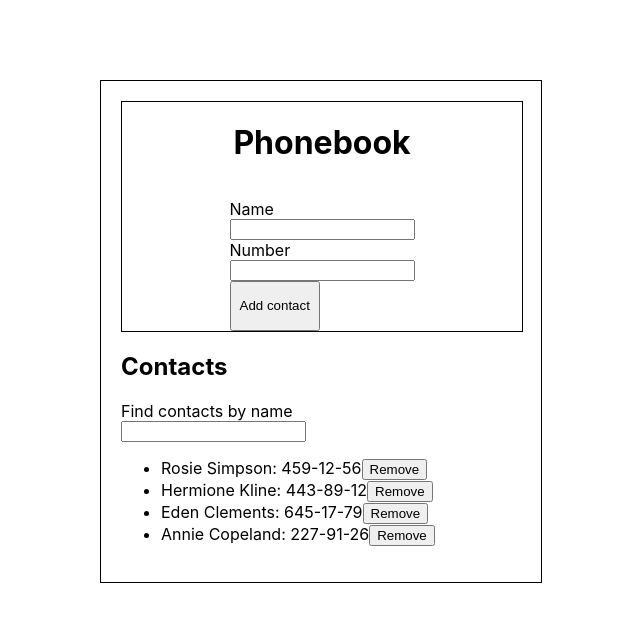
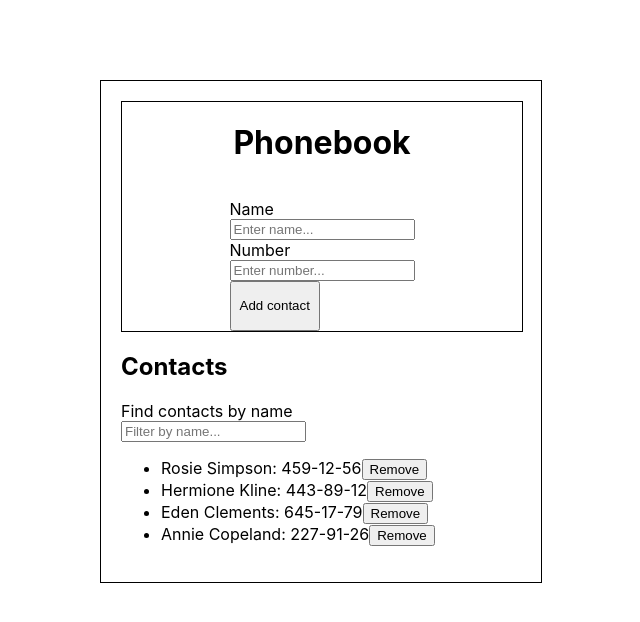
Before and after one commit to NikoNikoUA/goit-react-hw-02-phonebook, a React (Create React App) app: page / in a window 1280 px wide. Shown: the top 622 px of the page, without its empty margins (319-959 px from the left). Built offline with nearby package versions, Linux system fonts and the light colour scheme; what notiflix would draw is missing.

Commit message:
added patterns

```diff
--- a/src/components/ContactForm/ContactForm.js
+++ b/src/components/ContactForm/ContactForm.js
@@ -37,6 +37,8 @@ class ContactForm extends Component {
             required
             value={this.state.name}
             onChange={this.onInputChange}
+            placeholder="Enter name..."
+            pattern="^[a-zA-Zа-яА-Я]+(([' \-][a-zA-Zа-яА-Я ])?[a-zA-Zа-яА-Я]*)*$"
           />
         </label>
         <label className={css.labelTel}>
@@ -48,6 +50,8 @@ class ContactForm extends Component {
             required
             value={this.state.number}
             onChange={this.onInputChange}
+            placeholder="Enter number..."
+            pattern="\+?\d{1,4}?[ .\-\s]?\(?\d{1,3}?\)?[ .\-\s]?\d{1,4}[ .\-\s]?\d{1,4}[ .\-\s]?\d{1,9}"
           />
         </label>
         <button className={css.btnAddContact} type="submit">
--- a/src/components/Filter/Filter.js
+++ b/src/components/Filter/Filter.js
@@ -10,6 +10,8 @@ export const Filter = ({ value, onChange }) => {
           type="text"
           value={value}
           onChange={onChange}
+          placeholder="Filter by name..."
+          pattern="^[a-zA-Zа-яА-Я]+(([' \-][a-zA-Zа-яА-Я ])?[a-zA-Zа-яА-Я]*)*$"
         ></input>
       </label>
     </>
```
